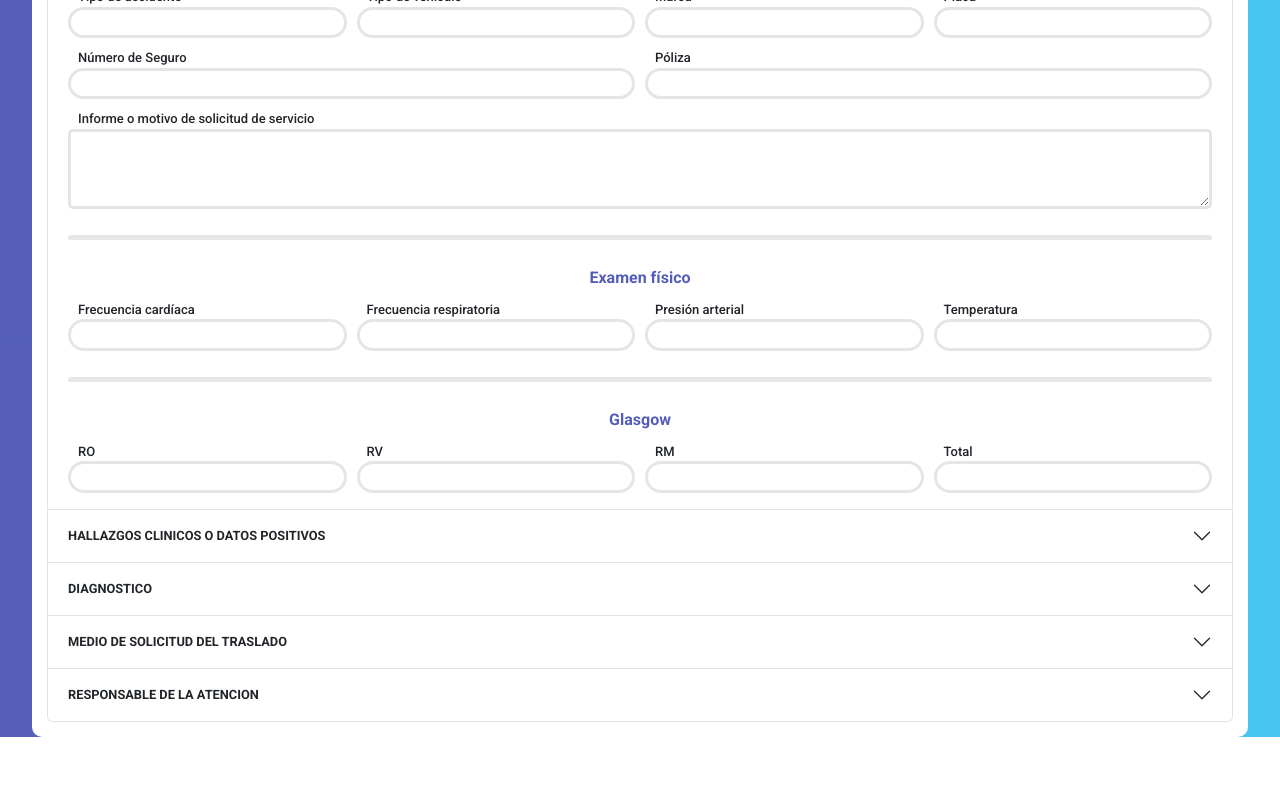
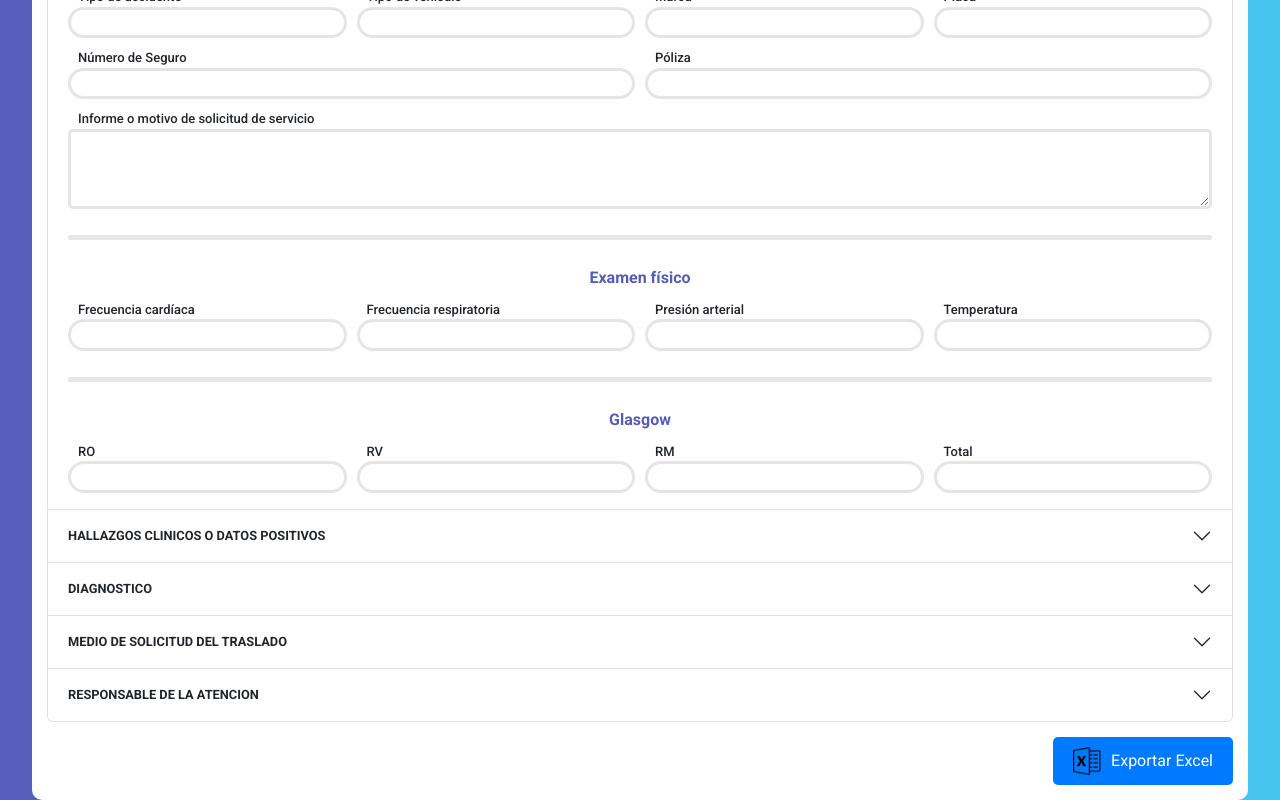
Before and after one commit to frangabriel/proyecto_global, a React (Vite) app: page / in a window 1280 px wide. Shown: the part 674-1474 px from the top of the page. Before the commit the page ends 1411 px from the top, so only its background shows below. Built offline with nearby package versions, Linux system fonts and the light colour scheme.

Commit message:
adición de botón Exportar excel

```diff
--- a/src/App.css
+++ b/src/App.css
@@ -183,3 +183,35 @@ div.cuerpo span{
 div.detalles div.container-campo, div.detalles textarea#prodetallado{
   height: 100%;
 }
+
+.container-button {
+  display:flex;
+  justify-content:flex-end;
+  margin-top: 15px;
+}
+
+#buttonExportExcel {
+  padding: 10px 20px;
+  font-size: 16px;
+  background-color: #007bff;
+  color: white;
+  border: none; : pointer;
+  border-radius: 5px;
+  display:flex;
+  justify-content:center;
+  align-items:center;
+}
+#buttonExportExcel:hover {
+  background-color: #085db7;
+ }
+
+ #buttonExportExcel .iconExcel {
+  width: 28px;
+  height: 28px;
+  background-image: url('./icons/excel-icon.png');
+  background-size: contain;
+  background-repeat:no-repeat;
+  background-position: center;
+  margin-right: 10px;
+  display:inline-block;
+}
--- a/src/componentes/vista/App.jsx
+++ b/src/componentes/vista/App.jsx
@@ -1,12 +1,13 @@
 import '../../App.css'
-import { Tabs, Tab} from 'react-bootstrap';
+import { useContext } from 'react';
 import Accordion from 'react-bootstrap/Accordion';
 import { Identificacion } from './Identificacion';
 import { Hallazgos } from './Hallazgos';
 import { Diagnostico } from './Diagnostico';
 import { Traslado } from './Traslado';
 import { ComponenteProcedimiento } from './ComponenteProcedimiento';
-import { EstadoGlobalProvider } from '../context/EstadoGlobalContext';
+import { EstadoGlobalProvider, EstadoGlobalContext  } from '../context/EstadoGlobalContext';
+import { Tabs, Tab} from 'react-bootstrap';
 
 
 function App() {
@@ -58,6 +59,12 @@ function App() {
               <ComponenteProcedimiento/>
             </Tab>
           </Tabs>
+          <div className='container-button'>
+            <button id='buttonExportExcel'>
+              <span className='iconExcel'></span>
+              <span>Exportar Excel</span>
+            </button>
+          </div>
         </div>
       </section>
     </EstadoGlobalProvider>
```
Also changed, not shown: src/icons/excel-icon.png (added).
